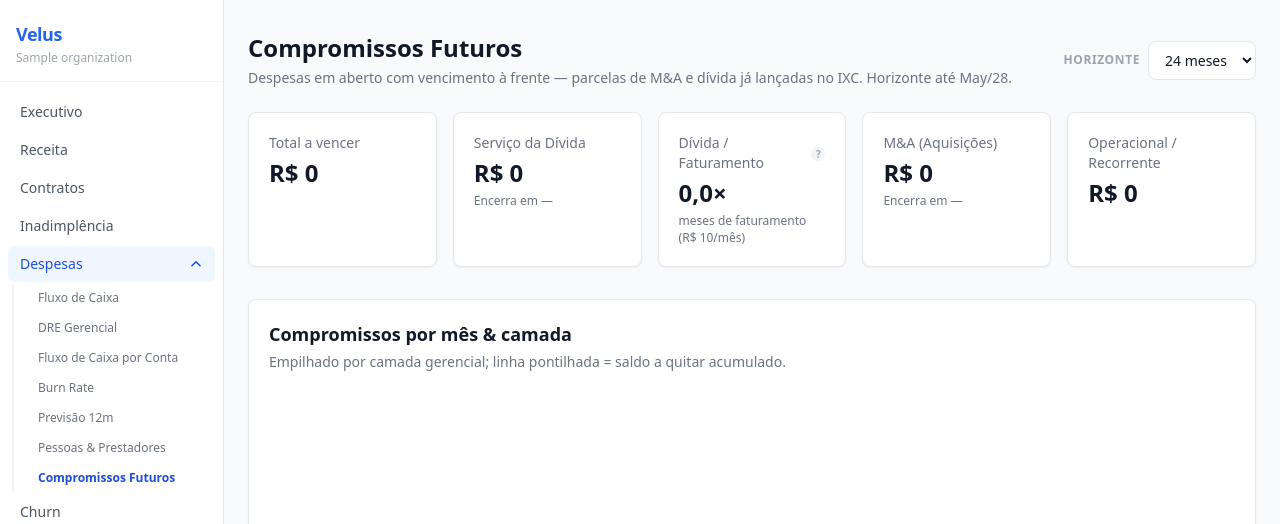
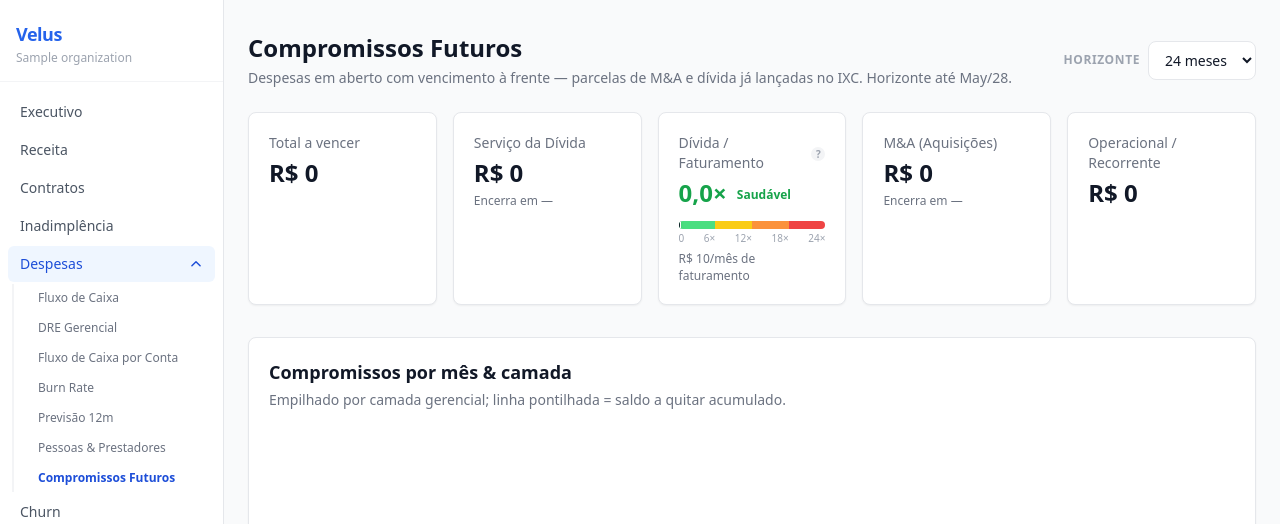
Before and after one commit to PauloPeres/dashboard_velus, a Django app: page /financial/compromissos/ in a window 1280 px wide. Shown: the top 524 px of the page. Run offline with Django 5.2, Linux system fonts and the light colour scheme; a user stored in the database is signed in; tables that the repository leaves empty hold one stand-in row (values such as "Sample post"); data that the repository does not hold is empty; style sheets or scripts are compiled from the project's sources; parts of the project's set-up code (start-up, migrations or seed data) failed here and were passed over; some libraries are stand-ins or nearby versions.

Commit message:
feat(compromissos): escala de alavancagem no card Dívida/Faturamento
Adiciona barra de escala (verde/amarelo/laranja/vermelho) com marcador na
posição do múltiplo atual e rótulo da faixa (Saudável/Atenção/Alavancado/
Crítico). Faixas ancoradas em padrão de telecom: até 6× de faturamento é
saudável (~Dívida Líq./EBITDA < 1,5×), acima de 18× é crítico. Dá leitura
imediata de quão confortável está a dívida sem exigir benchmark externo.

Co-Authored-By: Claude Opus 4.6 <noreply@anthropic.com>

```diff
--- a/apps/dashboards/templates/dashboards/compromissos.html
+++ b/apps/dashboards/templates/dashboards/compromissos.html
@@ -27,7 +27,36 @@
 <div class="grid grid-cols-2 md:grid-cols-3 lg:grid-cols-5 gap-4 mb-8">
     {% include "dashboards/_kpi_card.html" with label="Total a vencer" value=total_str %}
     {% include "dashboards/_kpi_card.html" with label="Serviço da Dívida" value=divida_str subtitle="Encerra em "|add:divida_last_label %}
-    {% include "dashboards/_kpi_card.html" with label="Dívida / Faturamento" value=divida_mult_str subtitle="meses de faturamento ("|add:faturamento_mensal_str|add:"/mês)" tooltip="Todo o Serviço da Dívida a vencer (total geral, independente do horizonte selecionado) dividido pelo faturamento mensal recorrente (MRR). Quantos meses de faturamento seriam necessários para quitar toda a dívida." %}
+    <div class="bg-white rounded-lg shadow-sm border border-gray-200 p-5">
+        <p class="text-sm text-gray-500 mb-1 flex items-center gap-1">
+            Dívida / Faturamento
+            <span class="relative inline-block group/tip shrink-0">
+                <span class="w-3.5 h-3.5 text-[10px] bg-gray-100 hover:bg-gray-200 rounded-full inline-flex items-center justify-center text-gray-400 hover:text-gray-600 cursor-help font-bold leading-none select-none">?</span>
+                <span class="pointer-events-none absolute bottom-full left-1/2 -translate-x-1/2 mb-2 w-60 bg-gray-900 text-white text-xs rounded-lg px-3 py-2 shadow-xl opacity-0 group-hover/tip:opacity-100 transition-opacity z-50 leading-relaxed whitespace-normal text-left">
+                    Todo o Serviço da Dívida a vencer (total geral, independente do horizonte) dividido pelo faturamento mensal recorrente (MRR). Quantos meses de faturamento quitariam toda a dívida. Faixas: até 6× saudável, 6–12× atenção, 12–18× alavancado, acima crítico (padrão telecom).
+                    <span class="absolute top-full left-1/2 -translate-x-1/2 border-4 border-transparent border-t-gray-900"></span>
+                </span>
+            </span>
+        </p>
+        <p class="text-2xl font-bold {{ divida_mult_color }}">
+            {{ divida_mult_str }}
+            <span class="text-xs font-semibold align-middle ml-1 {{ divida_mult_color }}">{{ divida_mult_band }}</span>
+        </p>
+        <div class="mt-3">
+            <div class="relative h-2 rounded-full overflow-hidden flex">
+                <div class="h-full bg-green-400" style="width:25%"></div>
+                <div class="h-full bg-yellow-400" style="width:25%"></div>
+                <div class="h-full bg-orange-400" style="width:25%"></div>
+                <div class="h-full bg-red-500" style="width:25%"></div>
+                <div class="absolute top-1/2 -translate-y-1/2 -translate-x-1/2 w-1 h-4 bg-gray-900 rounded-full border border-white shadow"
+                     style="left:{{ divida_mult_marker_pct }}%"></div>
+            </div>
+            <div class="flex justify-between text-[10px] text-gray-400 mt-1 leading-none">
+                <span>0</span><span>6×</span><span>12×</span><span>18×</span><span>24×</span>
+            </div>
+        </div>
+        <p class="text-xs text-gray-500 mt-2 leading-snug">{{ faturamento_mensal_str }}/mês de faturamento</p>
+    </div>
     {% include "dashboards/_kpi_card.html" with label="M&A (Aquisições)" value=investimento_str subtitle="Encerra em "|add:investimento_last_label %}
     {% include "dashboards/_kpi_card.html" with label="Operacional / Recorrente" value=recorrente_str %}
 </div>
--- a/apps/dashboards/views.py
+++ b/apps/dashboards/views.py
@@ -744,6 +744,21 @@ def compromissos(request: HttpRequest) -> HttpResponse:
         row["total_str"] = _fmt_brl(row["total"])
         row["last_label"] = label_by_month.get(row["last_month"], row["last_month"] or "—")
 
+    # Escala de alavancagem: dívida total ÷ faturamento mensal (em "meses de
+    # faturamento"). Faixas ancoradas em padrão de telecom (Dívida Líq./EBITDA
+    # ~3,5× de teto a ~35% de margem ≈ 15 meses de MRR). Quartos de 6/12/18/24.
+    mult = summary["divida_multiplo_faturamento"]
+    if mult <= 6:
+        mult_band, mult_color = "Saudável", "text-green-600"
+    elif mult <= 12:
+        mult_band, mult_color = "Atenção", "text-yellow-600"
+    elif mult <= 18:
+        mult_band, mult_color = "Alavancado", "text-orange-600"
+    else:
+        mult_band, mult_color = "Crítico", "text-red-600"
+    # Posição do marcador na barra (0–24× → 0–100%), com teto em 100%.
+    mult_marker_pct = min(mult / 24.0, 1.0) * 100.0
+
     return render(
         request,
         "dashboards/compromissos.html",
@@ -759,6 +774,9 @@ def compromissos(request: HttpRequest) -> HttpResponse:
             "divida_mult_str": (
                 f"{summary['divida_multiplo_faturamento']:.1f}×".replace(".", ",")
             ),
+            "divida_mult_band": mult_band,
+            "divida_mult_color": mult_color,
+            "divida_mult_marker_pct": round(mult_marker_pct, 1),
             "faturamento_mensal_str": _fmt_brl(summary["faturamento_mensal"]),
             "divida_last_label": label_by_month.get(
                 summary["divida_last_month"], "—"
```
